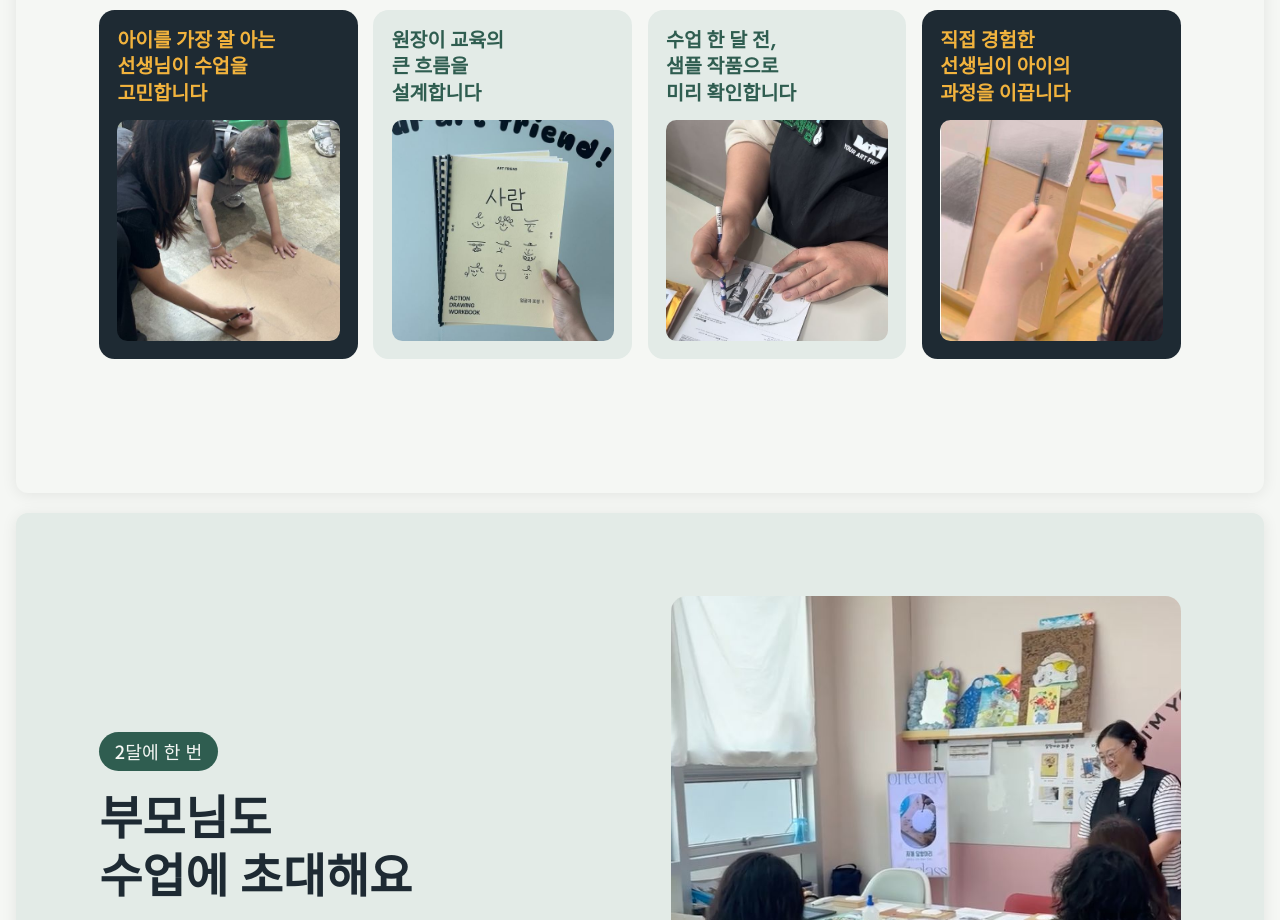
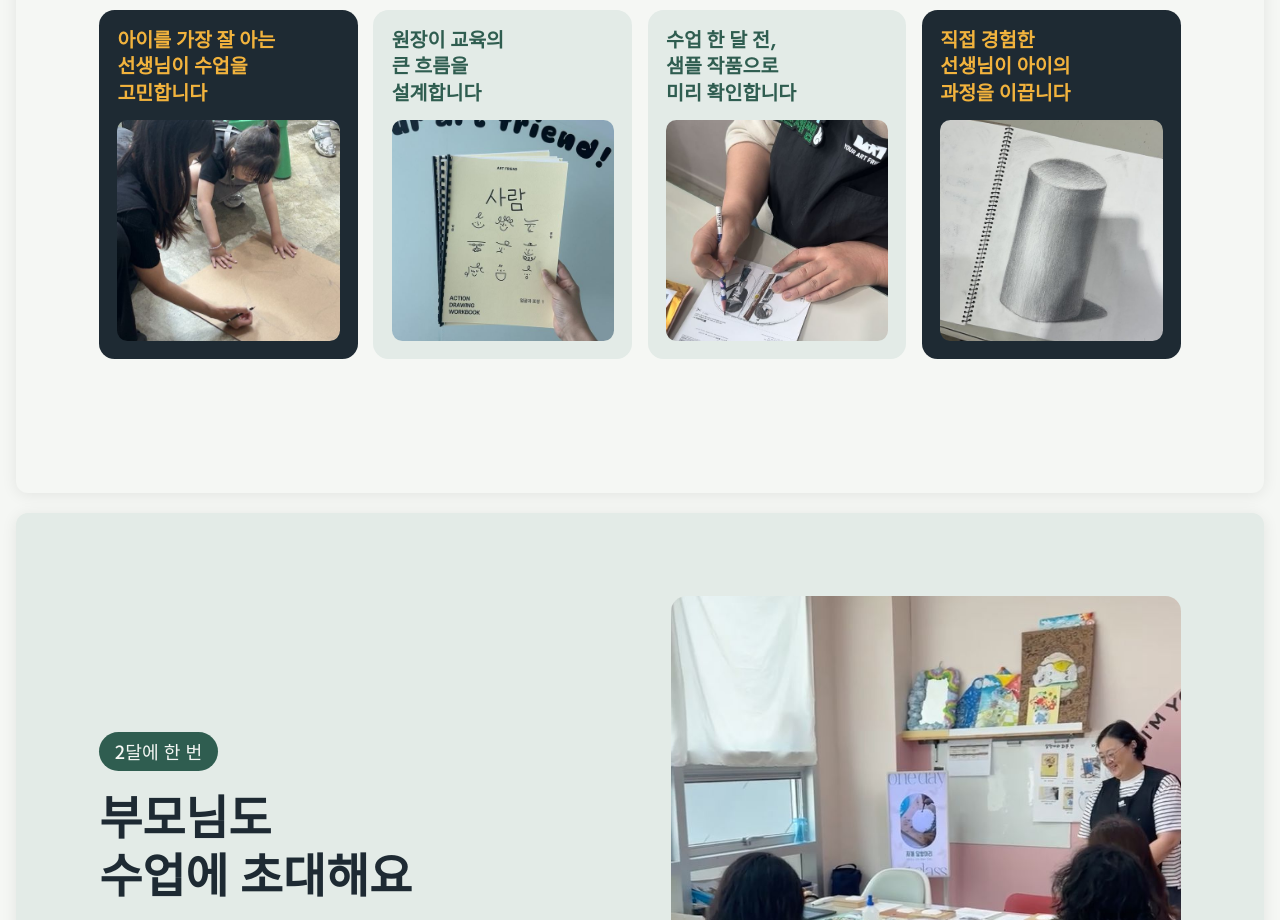
Before and after one commit to ssammisool-hub/artfriend-gallery, a plain HTML site: page consult/senior/index.html in a window 1280 px wide. Shown: the part 3900-4820 px from the top of the page. Drawn offline with Linux system fonts and the light colour scheme.

Commit message:
고학년 안내서: 표지와 겹치는 사진 교체
Co-Authored-By: Claude Opus 5.5 <noreply@anthropic.com>
Claude-Session: https://claude.ai/code/session_01QW1o8aafi3jWtPXuv6CwAN

```diff
--- a/consult/senior/index.html
+++ b/consult/senior/index.html
@@ -175,7 +175,7 @@ body{margin:0;word-break:keep-all;overflow-wrap:anywhere;background:var(--page);
 </div>
 <div style="width:calc(398 * var(--u));display:flex;flex-direction:column;gap:calc(20 * var(--u));padding:calc(28 * var(--u));background:#1E2A33;border-radius:calc(24 * var(--u))">
 <h3 style="font-family:'Gothic A1', Arial, sans-serif;font-size:max(calc(13 * var(--u)), calc(30 * var(--u)));font-weight:700;line-height:1.35;color:#F2B33D">직접 경험한<br/>선생님이 아이의<br/>과정을 이끕니다</h3>
-<img alt="이젤에 세운 종이에 연필로 명암을 넣으며 소묘를 연습하는 아이" decoding="async" loading="lazy" sizes="(max-width: 899px) 50vw, 228px" src="../img/7acf46ccfa26.jpg" srcset="../img/7acf46ccfa26-s.jpg 483w, ../img/7acf46ccfa26.jpg 766w" style="width:calc(342 * var(--u));height:calc(340 * var(--u));object-fit:cover;object-position:50% 25%;border-radius:calc(16 * var(--u));aspect-ratio:342/340;"/>
+<img alt="연필 소묘로 명암을 넣은 원기둥" decoding="async" loading="lazy" sizes="(max-width: 899px) 50vw, 228px" src="../img/d6ec70f64e3f.jpg" srcset="../img/d6ec70f64e3f-s.jpg 540w, ../img/d6ec70f64e3f.jpg 768w" style="width:calc(342 * var(--u));height:calc(340 * var(--u));object-fit:cover;object-position:50% 45%;border-radius:calc(16 * var(--u));aspect-ratio:342/340;"/>
 </div>
 </div>
 </section><section class="secgrid slide" id="parents" style="background:#E3EBE7;color:#1E2A33;font-family:'Noto Sans KR', Arial, sans-serif;padding:calc(128 * var(--u));display:grid;grid-template-columns:1fr 1fr;gap:calc(96 * var(--u));align-items:center">
```
